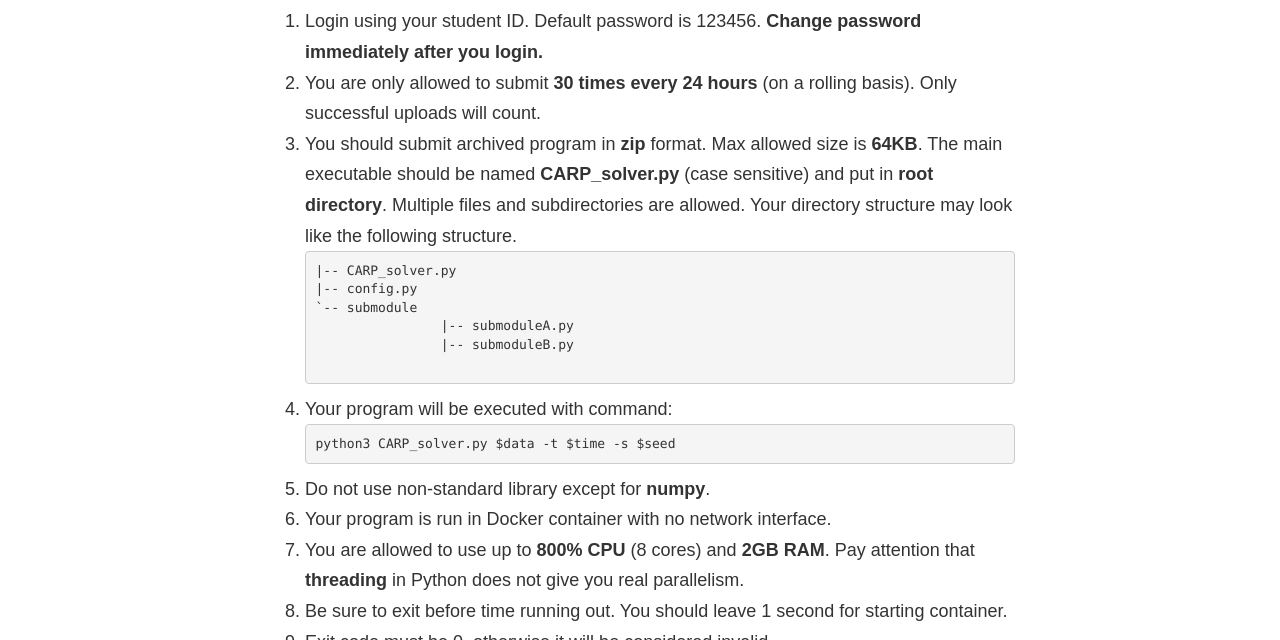
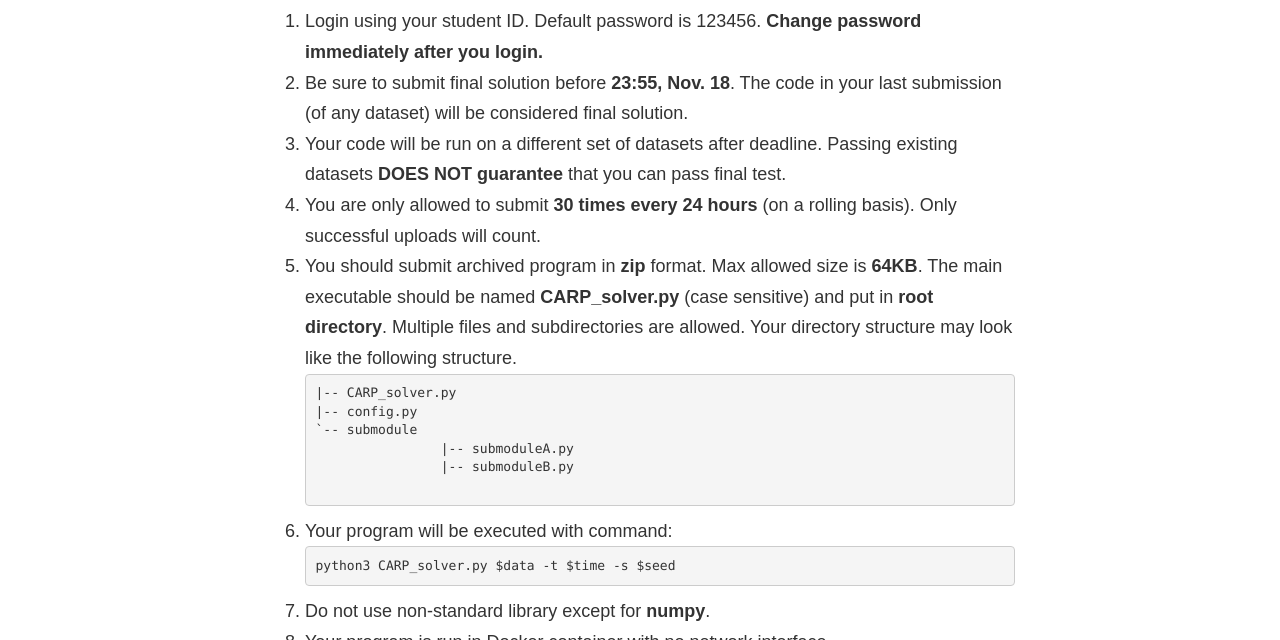
Before and after one commit to AI-SUSTech/Search-Server, a plain HTML site: page static/index.html in a window 1280 px wide. Shown: the part 160-800 px from the top of the page. Drawn offline with Linux system fonts and the light colour scheme; no server answers; files whose address does not match are found by name.

Commit message:
final solution notice

```diff
--- a/static/index.html
+++ b/static/index.html
@@ -76,7 +76,9 @@
 								<h3>NOTICE</h3>
 								<p>
 									<ol style="text-align: left;">
-								<li>Login using your student ID. Default password is 123456. <b>Change password immediately after you login.</b></li>
+										<li>Login using your student ID. Default password is 123456. <b>Change password immediately after you login.</b></li>
+										<li>Be sure to submit final solution before <b>23:55, Nov. 18</b>. The code in your last submission (of any dataset) will be considered final solution.</li>
+										<li>Your code will be run on a different set of datasets after deadline. Passing existing datasets <b>DOES NOT guarantee</b> that you can pass final test.</li>
 										<li>You are only allowed to submit <b>30 times every 24 hours</b> (on a rolling basis). Only successful uploads will count.</li>
 										<li>You should submit archived program in <b>zip</b> format. Max allowed size is <b>64KB</b>. The main executable should be named <b>CARP_solver.py</b> (case sensitive) and put in <b>root directory</b>. Multiple files and subdirectories are allowed.
 											Your directory structure may look like the following structure.<br/>
```
